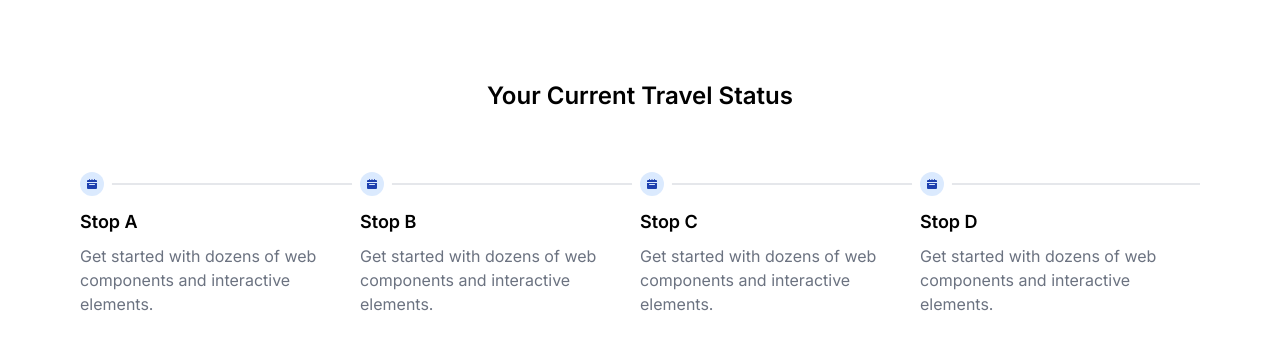
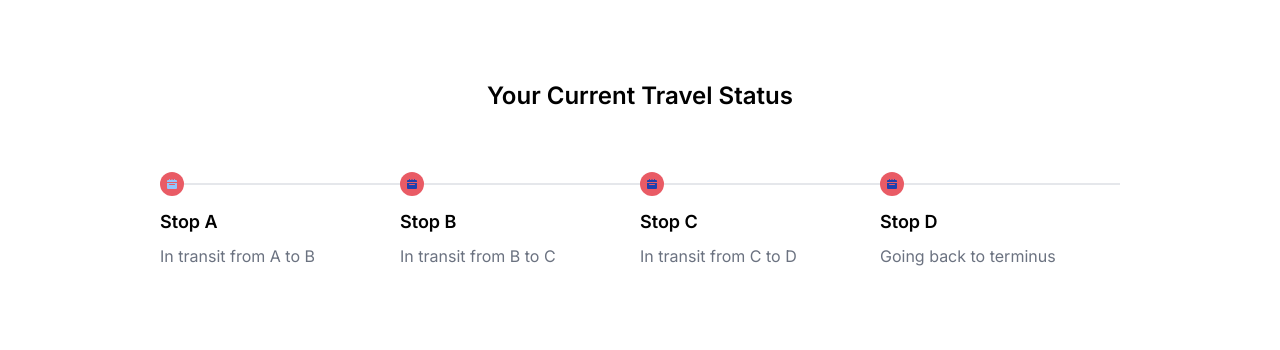
Before and after one commit to anuHait/nfc_iot, a Next.js app: page /travel in a window 1280 px wide. Shown: the top 350 px of the page. Built offline with nearby package versions, Linux system fonts and the light colour scheme.

Commit message:
travel page changes

```diff
--- a/app/travel/page.jsx
+++ b/app/travel/page.jsx
@@ -1,14 +1,18 @@
-import React from 'react'
+"use client";
+import React,{useState} from 'react'
 
 function Page() {
+    const [currentStop, setCurrentStop] = useState("A");
+
+
   return (
     <div className='m-20 flex flex-col gap-5 items-center justify-start'>
       <h1 className='text-2xl font-semibold mb-10'>Your Current Travel Status</h1>
 <ol class="items-center sm:flex">
 <li class="relative mb-6 sm:mb-0">
     <div class="flex items-center">
-        <div class="z-10 flex items-center justify-center w-6 h-6 bg-blue-100 rounded-full ring-0 ring-white dark:bg-blue-900 sm:ring-8 dark:ring-gray-900 shrink-0">
-            <svg class="w-2.5 h-2.5 text-blue-800 dark:text-blue-300" aria-hidden="true" xmlns="http://www.w3.org/2000/svg" fill="currentColor" viewBox="0 0 20 20">
+        <div class="z-10 flex items-center justify-center w-6 h-6 bg-[#e95b65] rounded-full ring-0 ring-white shrink-0">
+            <svg class="w-2.5 h-2.5 text-blue-300" aria-hidden="true" xmlns="http://www.w3.org/2000/svg" fill="currentColor" viewBox="0 0 20 20">
                 <path d="M20 4a2 2 0 0 0-2-2h-2V1a1 1 0 0 0-2 0v1h-3V1a1 1 0 0 0-2 0v1H6V1a1 1 0 0 0-2 0v1H2a2 2 0 0 0-2 2v2h20V4ZM0 18a2 2 0 0 0 2 2h16a2 2 0 0 0 2-2V8H0v10Zm5-8h10a1 1 0 0 1 0 2H5a1 1 0 0 1 0-2Z"/>
             </svg>
         </div>
@@ -16,12 +20,17 @@ function Page() {
     </div>
     <div class="mt-3 sm:pe-8">
         <time class="block mb-2 text-lg font-semibold leading-nonetext-gray-500">Stop A</time>
-        <p class="text-base font-normal text-gray-500 dark:text-gray-400">Get started with dozens of web components and interactive elements.</p>
+        {
+            currentStop==="A" &&(
+                <p class="text-base font-normal text-gray-500 dark:text-gray-400 w-52">In transit from A to B</p>
+
+            )
+        }
     </div>
 </li>
 <li class="relative mb-6 sm:mb-0">
     <div class="flex items-center">
-        <div class="z-10 flex items-center justify-center w-6 h-6 bg-blue-100 rounded-full ring-0 ring-white dark:bg-blue-900 sm:ring-8 dark:ring-gray-900 shrink-0">
+        <div class="z-10 flex items-center justify-center w-6 h-6 bg-[#e95b65] rounded-full ring-0 ring-white shrink-0">
             <svg class="w-2.5 h-2.5 text-blue-800 dark:text-blue-300" aria-hidden="true" xmlns="http://www.w3.org/2000/svg" fill="currentColor" viewBox="0 0 20 20">
                 <path d="M20 4a2 2 0 0 0-2-2h-2V1a1 1 0 0 0-2 0v1h-3V1a1 1 0 0 0-2 0v1H6V1a1 1 0 0 0-2 0v1H2a2 2 0 0 0-2 2v2h20V4ZM0 18a2 2 0 0 0 2 2h16a2 2 0 0 0 2-2V8H0v10Zm5-8h10a1 1 0 0 1 0 2H5a1 1 0 0 1 0-2Z"/>
             </svg>
@@ -30,12 +39,12 @@ function Page() {
     </div>
     <div class="mt-3 sm:pe-8">
     <time class="block mb-2 text-lg font-semibold leading-nonetext-gray-500">Stop B</time>
-    <p class="text-base font-normal text-gray-500 dark:text-gray-400">Get started with dozens of web components and interactive elements.</p>
+    <p class="text-base font-normal text-gray-500  w-52">In transit from B to C</p>
     </div>
 </li>
 <li class="relative mb-6 sm:mb-0">
     <div class="flex items-center">
-        <div class="z-10 flex items-center justify-center w-6 h-6 bg-blue-100 rounded-full ring-0 ring-white dark:bg-blue-900 sm:ring-8 dark:ring-gray-900 shrink-0">
+        <div class="z-10 flex items-center justify-center w-6 h-6 bg-[#e95b65] rounded-full ring-0 ring-white shrink-0">
             <svg class="w-2.5 h-2.5 text-blue-800 dark:text-blue-300" aria-hidden="true" xmlns="http://www.w3.org/2000/svg" fill="currentColor" viewBox="0 0 20 20">
                 <path d="M20 4a2 2 0 0 0-2-2h-2V1a1 1 0 0 0-2 0v1h-3V1a1 1 0 0 0-2 0v1H6V1a1 1 0 0 0-2 0v1H2a2 2 0 0 0-2 2v2h20V4ZM0 18a2 2 0 0 0 2 2h16a2 2 0 0 0 2-2V8H0v10Zm5-8h10a1 1 0 0 1 0 2H5a1 1 0 0 1 0-2Z"/>
             </svg>
@@ -44,12 +53,12 @@ function Page() {
     </div>
     <div class="mt-3 sm:pe-8">
     <time class="block mb-2 text-lg font-semibold leading-nonetext-gray-500">Stop C</time>
-    <p class="text-base font-normal text-gray-500 dark:text-gray-400">Get started with dozens of web components and interactive elements.</p>
+    <p class="text-base font-normal text-gray-500  w-52">In transit from C to D</p>
     </div>
 </li>
 <li class="relative mb-6 sm:mb-0">
     <div class="flex items-center">
-        <div class="z-10 flex items-center justify-center w-6 h-6 bg-blue-100 rounded-full ring-0 ring-white dark:bg-blue-900 sm:ring-8 dark:ring-gray-900 shrink-0">
+        <div class="z-10 flex items-center justify-center w-6 h-6 bg-[#e95b65] rounded-full ring-0 ring-white shrink-0">
             <svg class="w-2.5 h-2.5 text-blue-800 dark:text-blue-300" aria-hidden="true" xmlns="http://www.w3.org/2000/svg" fill="currentColor" viewBox="0 0 20 20">
                 <path d="M20 4a2 2 0 0 0-2-2h-2V1a1 1 0 0 0-2 0v1h-3V1a1 1 0 0 0-2 0v1H6V1a1 1 0 0 0-2 0v1H2a2 2 0 0 0-2 2v2h20V4ZM0 18a2 2 0 0 0 2 2h16a2 2 0 0 0 2-2V8H0v10Zm5-8h10a1 1 0 0 1 0 2H5a1 1 0 0 1 0-2Z"/>
             </svg>
@@ -58,7 +67,7 @@ function Page() {
     </div>
     <div class="mt-3 sm:pe-8">
     <time class="block mb-2 text-lg font-semibold leading-nonetext-gray-500">Stop D</time>
-    <p class="text-base font-normal text-gray-500 dark:text-gray-400">Get started with dozens of web components and interactive elements.</p>
+    <p class="text-base font-normal text-gray-500  w-52">Going back to terminus</p>
     </div>
 </li>
 
```
